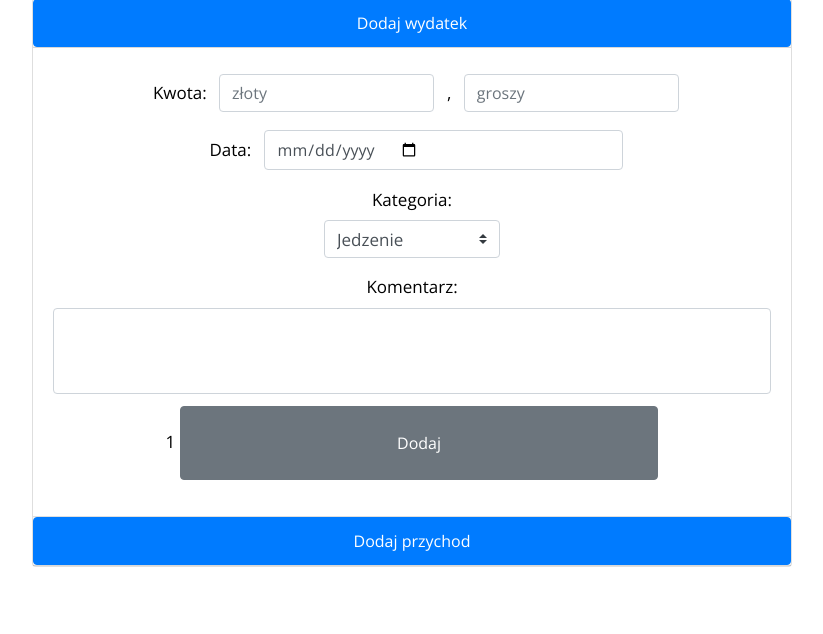
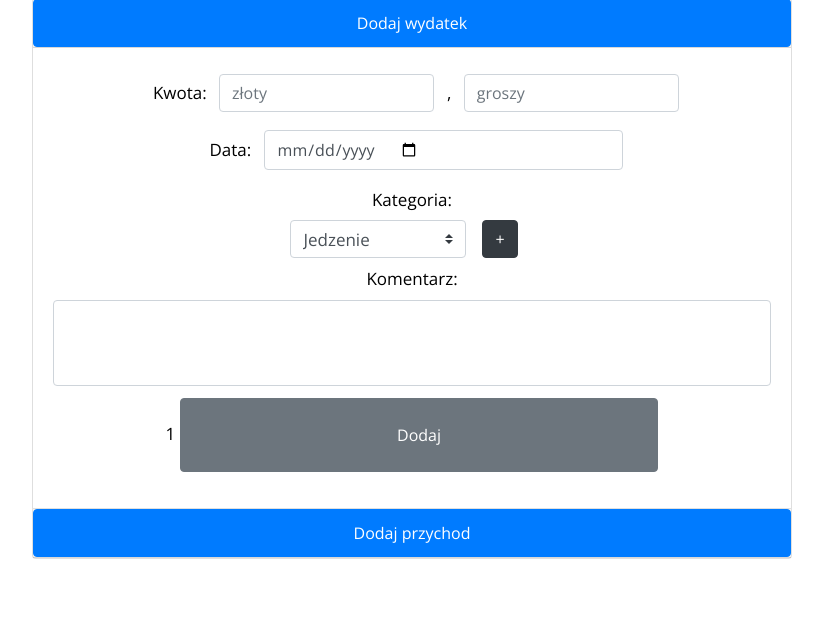
Before and after one commit to crazymechanist/budzet.mateusznowakowski.pl, a PHP site: page /twojakieszen/create.php in a window 1280 px wide. Shown: the part 212-846 px from the top of the page, without its empty margins (228-1051 px from the left). Run offline with PHP 8.4, Linux system fonts and the light colour scheme; a user stored in the database is signed in; data comes from the database, SQL or seed files in the repository.

Commit message:
Add add category button

```diff
--- a/create.php
+++ b/create.php
@@ -138,12 +138,12 @@
 											</div>
 										</div>
 
-										<div class="row justify-content-center py-1"><label for="type" class="col-12">Kategoria:</label>
+										<div class="row justify-content-center py-1">
+											<label for="type" class="col-12">Kategoria:</label>
 											<div>
-												<label class="col-12">
-													<?php require('load_expenses_cat.php');?>
-												</label>
+												<?php require('load_expenses_cat.php');?>
 											</div>
+											<a href="#" type="button" class="btn btn-dark mx-3" data-toggle="tooltip" data-placement="right" title="Dodaj kategorię (nieaktywne)">+</a>
 										</div>
 
 										<div class="row justify-content-center py-1">
@@ -183,14 +183,12 @@
 												<input class="form-control d-inline-flex" name="date_of_inc" style="width:50%" type="date" id="dateOfInc">
 											</div>
 										</div>
+
 										<div class="row justify-content-center py-1"><label for="type" class="col-12">Kategoria:</label>
 											<div>
-												<label class="col-12">
-													<label class="col-12">
-														<?php require('load_incomes_cat.php');?>
-													</label>
-												</label>
+												<?php require('load_incomes_cat.php');?>
 											</div>
+											<a href="#" type="button" class="btn btn-dark mx-3" data-toggle="tooltip" data-placement="right" title="Dodaj kategorię (nieaktywne)">+</a>
 										</div>
 
 										<div class="row justify-content-center py-1">
```
